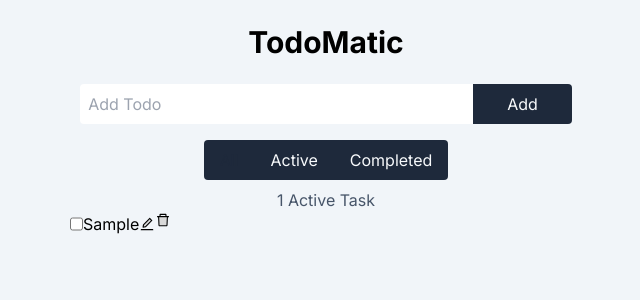
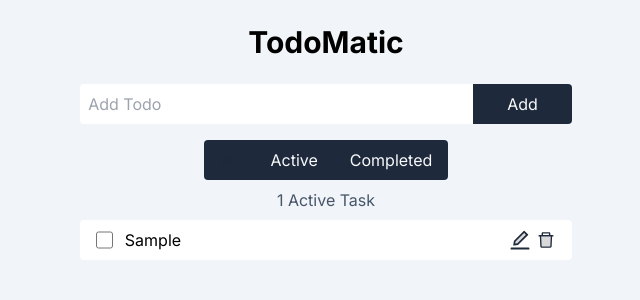
Before and after one commit to ThePrakashKumar/TodoMatic, a Next.js app: page / in a window 1280 px wide. Both pictures are taken after typing "Sample" into the empty fields and a click on the button "Add". Shown: the top 300 px of the page, without its empty margins (314-954 px from the left). Built offline with nearby package versions, Linux system fonts and the light colour scheme.

Commit message:
style: style todo component

```diff
--- a/src/components/ActiveTodoCount.jsx
+++ b/src/components/ActiveTodoCount.jsx
@@ -12,7 +12,7 @@ const ActiveTodoCount = () => {
   }, 0);
 
   return (
-    <p className="text-center text-slate-600 mt-2">{`${
+    <p className="text-center text-slate-600 my-2">{`${
       activeTodoCount || 0
     } Active Task${activeTodoCount > 1 ? "s" : ""}`}</p>
   );
--- a/src/components/Todo.jsx
+++ b/src/components/Todo.jsx
@@ -47,8 +47,9 @@ const Todo = ({ todoDetails }) => {
   };
 
   return (
-    <div className="flex">
+    <div className="flex max-w-[96%] mx-auto bg-white h-10 p-4 rounded mb-1 items-center">
       <input
+        className="w-5 h-5 mr-2 text-red-60 rounded accent-slate-800 cursor-pointer "
         type="checkbox"
         checked={checked}
         onChange={() => handleToggleTodo(todoDetails)}
@@ -56,6 +57,7 @@ const Todo = ({ todoDetails }) => {
 
       {update ? (
         <input
+          className=" bg-slate-100 p-1 rounded w-full"
           type="text"
           value={newTodo}
           onChange={(e) => {
@@ -63,13 +65,20 @@ const Todo = ({ todoDetails }) => {
           }}
         />
       ) : (
-        <span>{text}</span>
+        <span className="w-full p-1">{text}</span>
       )}
 
       <button onClick={() => handleEdit(todoDetails)}>
-        {update ? <AiTwotoneCheckCircle /> : <AiTwotoneEdit />}
+        {update ? (
+          <AiTwotoneCheckCircle className="text-2xl text-slate-800 ml-1 cursor-pointer" />
+        ) : (
+          <AiTwotoneEdit className="text-2xl text-slate-800 ml-1 cursor-pointer" />
+        )}
       </button>
-      <AiTwotoneDelete onClick={() => handleDelete(id)} />
+      <AiTwotoneDelete
+        className="text-2xl text-slate-800 ml-1 cursor-pointer"
+        onClick={() => handleDelete(id)}
+      />
     </div>
   );
 };
```
